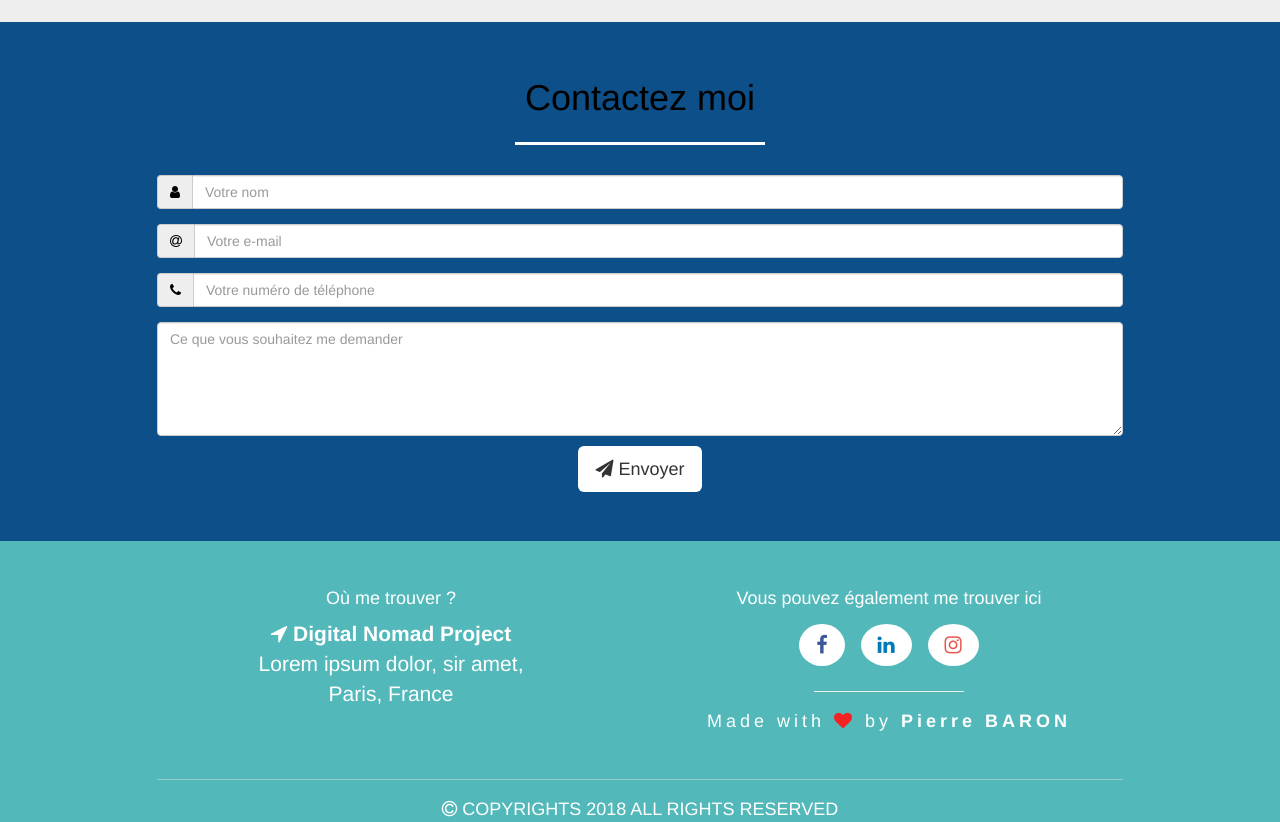
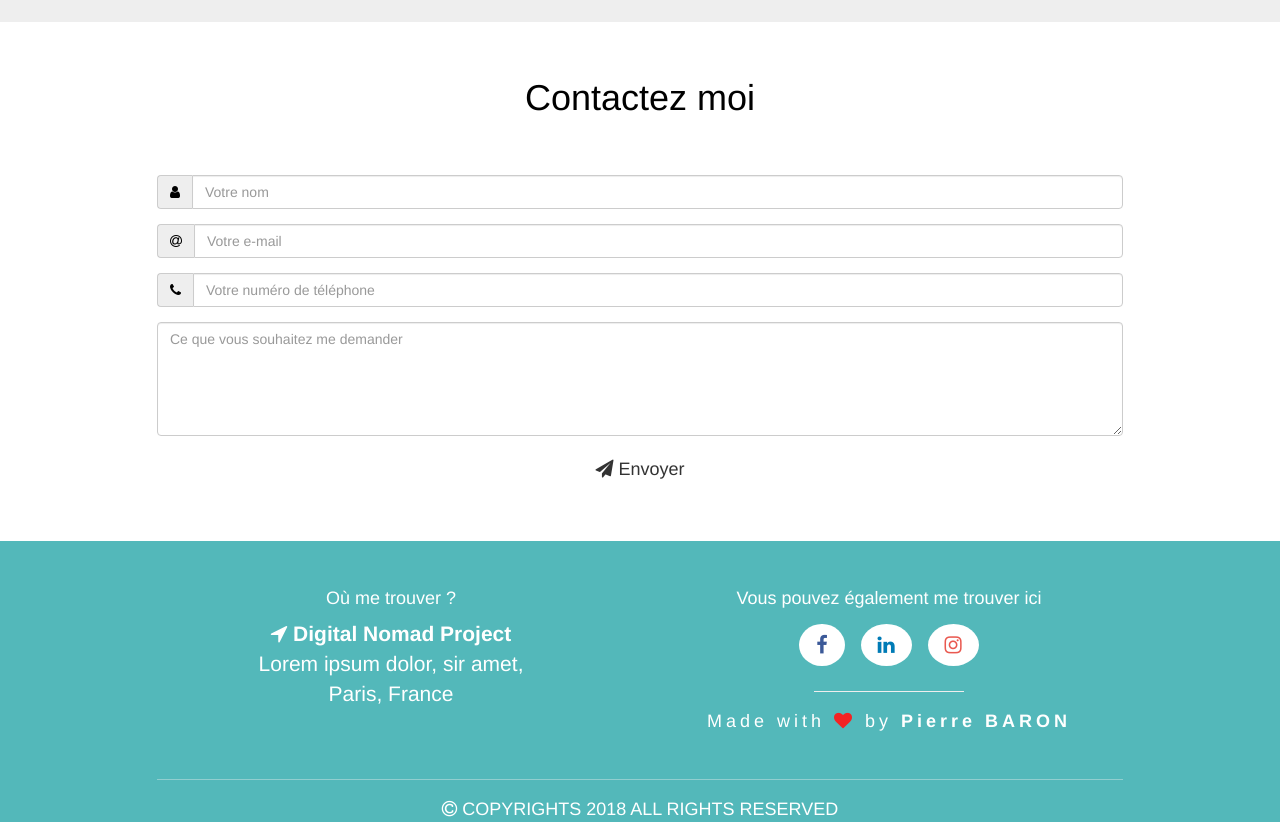
Before and after one commit to Pierrot3d/mon_site, a plain HTML site: page index.html in a window 1280 px wide. Shown: the part 3095-3917 px from the top of the page. Drawn offline with nearby package versions, Linux system fonts and the light colour scheme.

Commit message:
background blanc sur le formulaire de contact

```diff
--- a/style.css
+++ b/style.css
@@ -259,7 +259,7 @@ p.content-text { font-size: 25px; }
 /* Contact */
 .contact-me-container{
 	padding:3%;
-background: rgb(13, 79, 136);
+background: #fff;
 }
 .fa-user,.fa-at,.fa-phone
 {
```
